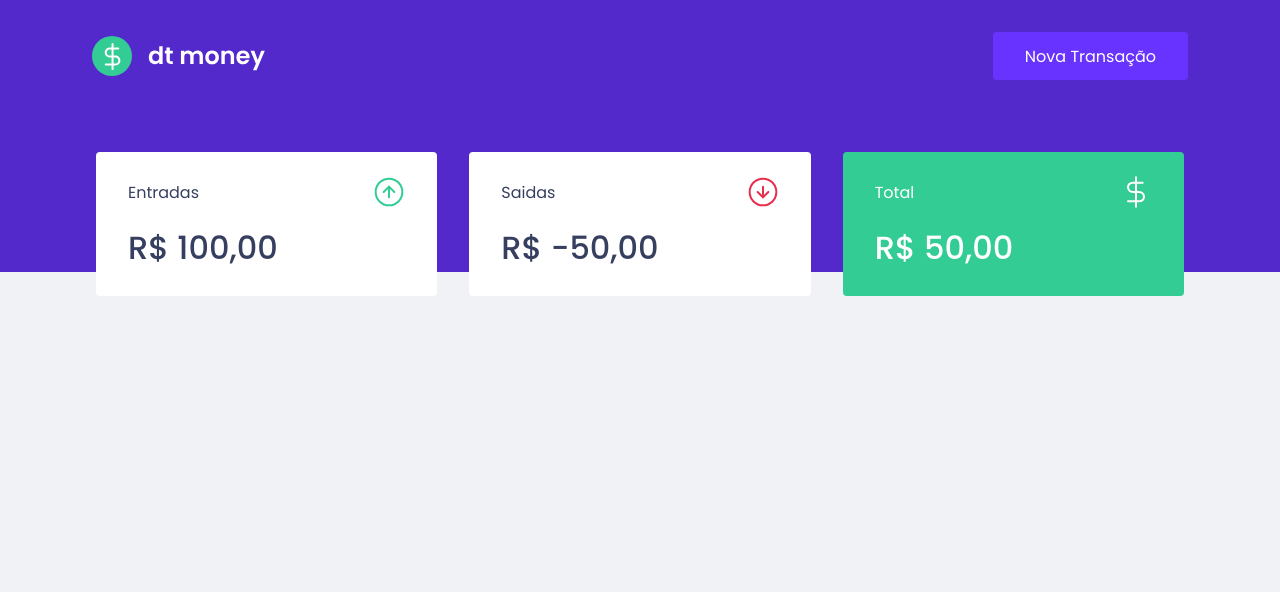
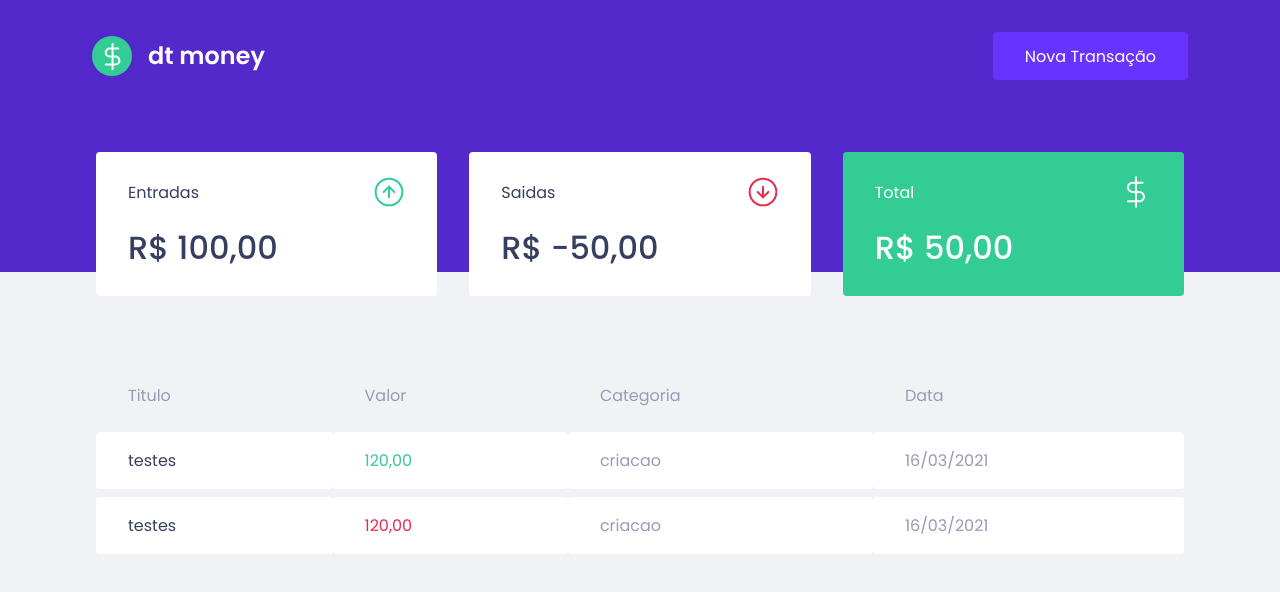
Before and after one commit to mesquita09/ignite-react-02, a React (Create React App) app: page / in a window 1280 px wide. Shown: the top 592 px of the page. Built offline with nearby package versions, Linux system fonts and the light colour scheme.

Commit message:
component transaction table

```diff
--- a/src/components/Dashboard/index.tsx
+++ b/src/components/Dashboard/index.tsx
@@ -1,10 +1,12 @@
 import { Container } from "./styles";
 import { Summary } from "../Summary/index";
+import { TransactionsTable } from "../TransactionsTable";
 
 export function Dashboard() {
 	return (
 		<Container>
 			<Summary />
+			<TransactionsTable />
 		</Container>
 	);
 }
--- /dev/null
+++ b/src/components/TransactionsTable/index.tsx
@@ -0,0 +1,33 @@
+import React from "react";
+import { Container } from "./styles";
+
+export function TransactionsTable() {
+	return (
+		<Container>
+			<table>
+				<thead>
+					<tr>
+						<th>Titulo</th>
+						<th>Valor</th>
+						<th>Categoria</th>
+						<th>Data</th>
+					</tr>
+				</thead>
+				<tbody>
+					<tr>
+						<td>testes</td>
+						<td className='deposit'>120,00</td>
+						<td>criacao</td>
+						<td>16/03/2021</td>
+					</tr>
+					<tr>
+						<td>testes</td>
+						<td className='withdraw'>120,00</td>
+						<td>criacao</td>
+						<td>16/03/2021</td>
+					</tr>
+				</tbody>
+			</table>
+		</Container>
+	);
+}
--- /dev/null
+++ b/src/components/TransactionsTable/styles.ts
@@ -0,0 +1,39 @@
+import styled from "styled-components";
+
+export const Container = styled.div`
+  margin-top:4rem;
+
+  table{
+    width: 100%;
+    border-spacing: 0 0.5rem;
+
+    th{
+      color: var(--text-body);
+      font-weight: 400;
+      padding: 1rem 2rem;
+      text-align: left;
+      line-height: 1.5rem;
+    }
+
+    td{
+      padding: 1rem 2rem;
+      border: 0;
+      background-color: var(--shape);
+      color: var(--text-body);
+      border-radius: 0.25rem;
+
+      &:first-child {
+        color: var(--text-title);
+      }
+
+      &.deposit{
+        color: var(--green);
+      }
+      &.withdraw {
+        color: var(--red);
+      }
+    }
+  }
+
+
+`
```
